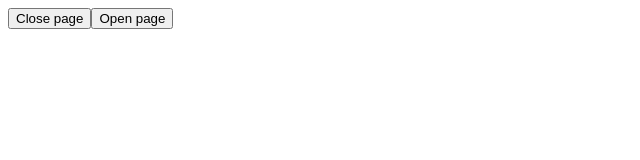
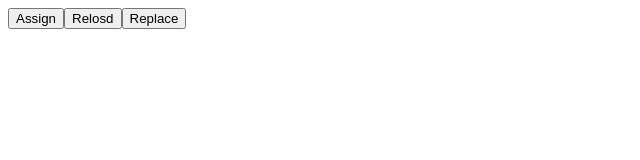
Before and after one commit to NataliiaYakovenko/react-rom-app, a React (Create React App) app: page / in a window 1280 px wide. Shown: the top 160 px of the page, without its empty margins (0-640 px from the left). Built offline with nearby package versions, Linux system fonts and the light colour scheme.

Commit message:
Add assign,reload,replace

```diff
--- a/src/App.js
+++ b/src/App.js
@@ -3,8 +3,10 @@ import React from "react";
 function App() {
   return (
     <>
-    <button onClick={() => {window.close()}}> Close page</button>
-    <button onClick={()=>{ window.open('https://unsplash.com/s/photos/dogs')}}>Open page</button>
+    <button onClick={() => {window.location.assign('https://unsplash.com/s/photos/dogs')}}> Assign</button>
+    <button onClick={() => {window.location.reload()}}> Relosd</button>
+    <button onClick={() => {window.location.replace('https://pixabay.com/images/search/cat/')}}> Replace</button>
+
     </>
   );
 }
```
